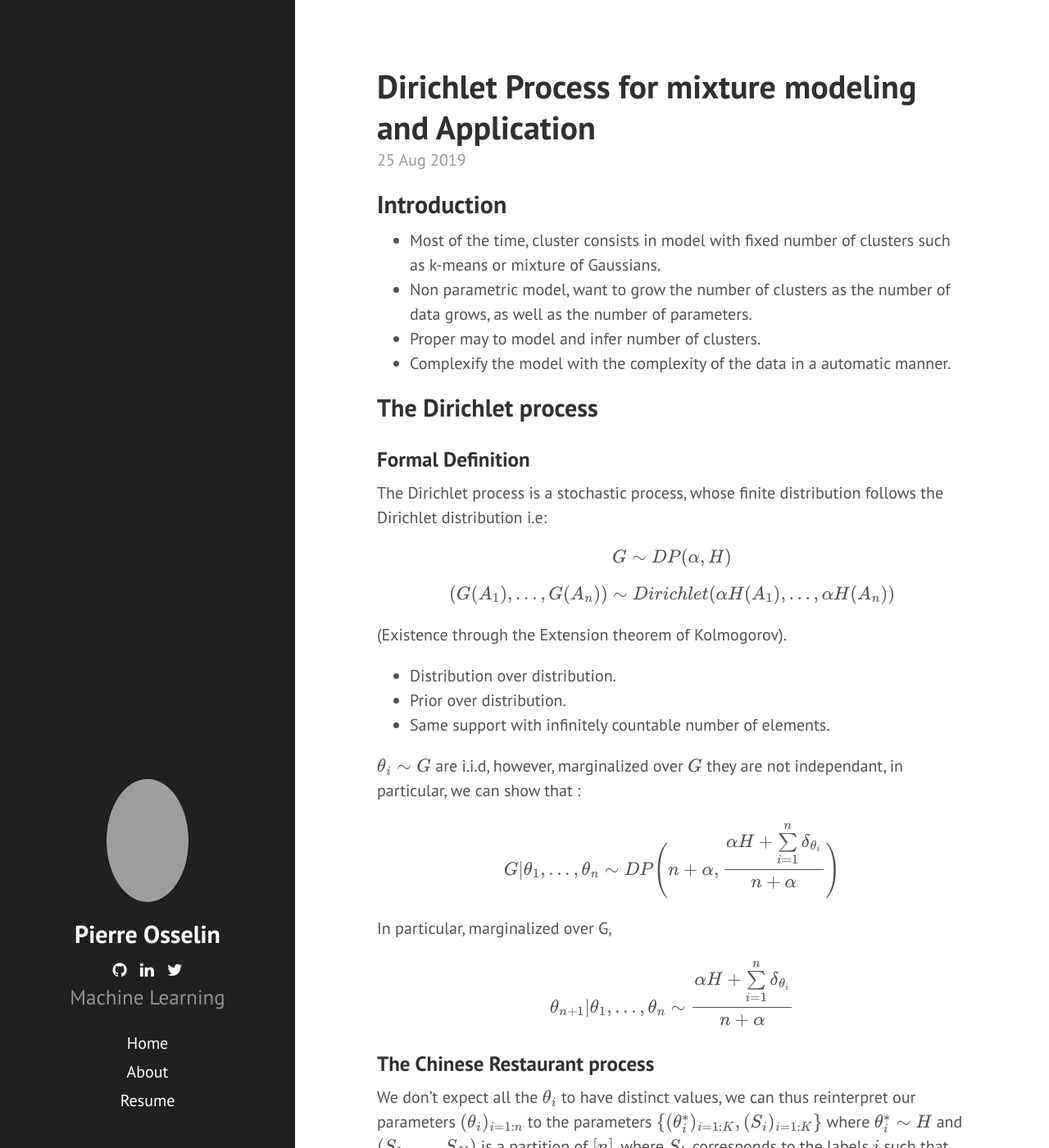
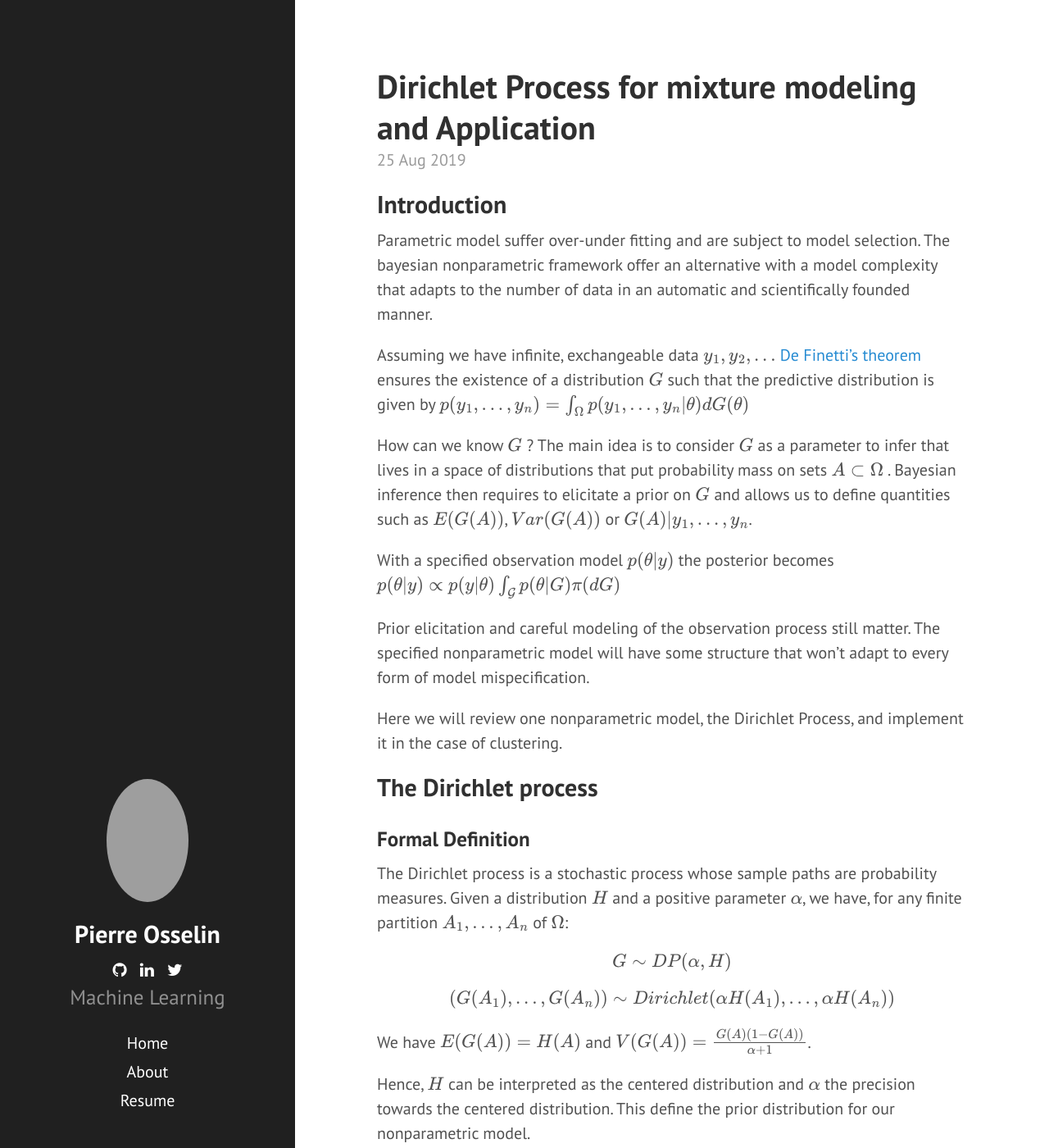
Before and after one commit to pierreosselin/pierreosselin.github.io, a Jekyll site: the page built from _posts/2019-08-25-Dirichlet-Process-For-Mixture.md, in a window 1280 px wide and 1400 px high. Shown: the whole window at 82% size. Built offline with Jekyll 4.4.1, drawn with Linux system fonts in a browser that asks for light colours; nearby versions of some CDN libraries; formulas are drawn with MathJax 3; comment, search, counter and statistics services are not loaded; some of the changed text lies outside the part shown.

Commit message:
Modification post

````diff
--- a/_posts/2019-08-25-Dirichlet-Process-For-Mixture.md
+++ b/_posts/2019-08-25-Dirichlet-Process-For-Mixture.md
@@ -5,40 +5,61 @@
 ---
 ## Introduction
 
+Parametric model suffer over-under fitting and are subject to model selection. The bayesian nonparametric framework offer an alternative with a model complexity that adapts to the number of data in an automatic and scientifically founded manner.
 
+Assuming we have infinite, exchangeable data
+$$
+y_{1}, y_{2}, ...
+$$
+[De Finetti's theorem](https://en.wikipedia.org/wiki/De_Finetti%27s_theorem) ensures the existence of a distribution
+$$ G $$
+such that the predictive distribution is given by
+$$
+p(y_{1}, ..., y_{n}) = \int_{\Omega} p(y_{1}, ..., y_{n} | \theta)dG(\theta)
+$$
 
-* Most of the time, cluster consists in model with fixed number of clusters such as k-means or mixture of Gaussians.
-* Non parametric model, want to grow the number of clusters as the number of data grows, as well as the number of parameters.
-* Proper may to model and infer number of clusters.
-* Complexify the model with the complexity of the data in a automatic manner.
+How can we know $$G$$ ? The main idea is to consider $$ G $$ as a parameter to infer that lives in a space of distributions that put probability mass on sets
+$$A \subset \Omega$$
+. Bayesian inference then requires to elicitate a prior on $$ G $$ and allows us to define quantities such as $$ E(G(A)) $$, $$Var(G(A))$$ or $$G(A)|y_{1}, ..., y_{n}$$.
+
+With a specified observation model
+$$p(\theta | y) $$
+ the posterior becomes
+ $$p(\theta | y) \propto p(y|\theta)\int_{\mathcal{G}}p(\theta | G)\pi(dG)$$
+
+ Prior elicitation and careful modeling of the observation process still matter. The specified nonparametric model will have some structure that won't adapt to every form of model mispecification.
+
+Here we will review one nonparametric model, the Dirichlet Process, and implement it in the case of clustering.
 
 ## The Dirichlet process
 
 ### Formal Definition
 
-The Dirichlet process is a stochastic process, whose finite distribution follows the Dirichlet distribution i.e:
+The Dirichlet process is a stochastic process whose sample paths are probability measures. Given a distribution $$H$$ and a positive parameter $$\alpha$$, we have, for any finite partition $$A_{1}, ..., A_{n}$$ of $$\Omega$$:
 
 $$ G \sim DP(\alpha, H) $$
 
 $$ (G(A_{1}), ..., G(A_{n})) \sim Dirichlet(\alpha H(A_{1}), ..., \alpha H(A_{n})) $$
 
-(Existence through the Extension theorem of Kolmogorov).
+We have
+$$ E(G(A)) = H(A)$$
+ and $$V(G(A)) = \frac{G(A)(1 - G(A))}{\alpha + 1}$$.
 
-* Distribution over distribution.
-* Prior over distribution.
-* Same support with infinitely countable number of elements.
+Hence, $$H$$ can be interpreted as the centered distribution and $$\alpha$$ the precision towards the centered distribution. This define the prior distribution for our nonparametric model.
 
 $$\theta_{i} \sim G$$ are i.i.d, however, marginalized over $$G$$ they are not independant, in particular, we can show that :
 
 $$G | \theta_{1},..., \theta_{n} \sim DP \Bigg( n + \alpha, \frac{\alpha H + \sum\limits_{i = 1}^{n} \delta_{\theta_{i}}}{n + \alpha} \Bigg)$$
 
-In particular, marginalized over G,
+And, marginalized over $$G$$:
 
 $$\theta_{n+1} | \theta_{1},..., \theta_{n} \sim \frac{\alpha H + \sum\limits_{i = 1}^{n} \delta_{\theta_{i}}}{n + \alpha}$$
 
+These equations gives insight into a nex representation of the parameters that we will explore now.
+
 ### The Chinese Restaurant process
 
-We don't expect all the $$\theta_{i}$$ to have distinct values, we can thus reinterpret our parameters $$ (\theta_{i})_{i = 1:n} $$ to the parameters $$\{ (\theta_{i}^{*})_{i = 1:K}, (S_{i})_{i = 1:K}\}$$ where $$\theta_{i}^{*} \sim H$$ and $$(S_{1}, ..., S_{K})$$ is a partition of $$[n]$$, where $$S_{k}$$ corresponds to the labels $$i$$ such that $$\theta_{i} = \theta_{k}^{*}$$. From this interpretation, we have:
+As the previous equations show, we don't expect all the $$\theta_{i}$$ to have distinct values, we can thus reinterpret our parameters $$ (\theta_{i})_{i = 1:n} $$ to the parameters $$\{ (\theta_{i}^{*})_{i = 1:K}, (S_{i})_{i = 1:K}\}$$ where $$\theta_{i}^{*} \sim H$$ and $$(S_{1}, ..., S_{K})$$ is a partition of $$[n]$$, where $$S_{k}$$ corresponds to the labels $$i$$ such that $$\theta_{i} = \theta_{k}^{*}$$. From this interpretation, we can reformulate our previous equation to:
 
 $$
 \theta_{n+1} | \theta_{1},..., \theta_{n} = \left\{
@@ -54,11 +75,13 @@
 By following this iterative process we can directly infer the joint probability of the reparametrization:
 
 $$ \pi(((\theta_{i}^{*}), S)) = P_{\alpha}(S) \times \prod\limits_{k = 1}^{K} H(\theta_{k}^{*}) $$
-Where $$ P_{\alpha}(S) = \frac{\Gamma(\alpha) \alpha^{K} \prod\limits_{k = 1}^{K}\Gamma(n_{k})}{\Gamma(\alpha + n)} $$
 
-### Stick Breaking Rule
+Where
+$$ P_{\alpha}(S) = \frac{\Gamma(\alpha) \alpha^{K} \prod\limits_{k = 1}^{K}\Gamma(n_{k})}{\Gamma(\alpha + n)} $$ can be directly inferred by developping the chinese restaurant process and rearranging the terms.
 
-There exist a way to sample a distribution G from $$DP(\alpha, H)$$ called "stick breaking rule" that works as follows:
+### Stick Breaking Process
+
+There exist a way to sample a distribution $$G$$ from $$DP(\alpha, H)$$ called the "stick breaking process" that works as follows:
 
 * Sample $$(w_{i})_{i = 1,...} \sim Beta(1,\alpha)$$
 * Sample $$(\theta_{i}^{*})_{i = 1,...} \sim H$$
@@ -67,9 +90,10 @@
 
 {% include image.html url="/imgs/plotBreak.png" description="Exemple of samples from the Dirichlet Process centered on a Gaussian with alpha equal to 1 ,10 and 100." %}
 
+The code to reproduce this process can be found [here](https://github.com/pierreosselin/dirichlet-process).
 ## Dirichlet process for Mixture
 
-### Finite Mixture
+### Finite Mixture Model
 
 A finite mixture model assumes that the data come from a mixture of a finite number of distributions.
 
@@ -81,9 +105,11 @@
 
 $$y_{n} | c_{n}, (\theta_{k}^{*})_{k = 1...K} \sim f(.|\theta_{c_{n}}^{*})$$
 
+Here $$\pi$$ are latent variables describing the cluster the data come from. $$H$$ is the distribution the parameters of the observation model come from.
+
 ### Dirichlet Process for Mixture
 
-It can be showed that the marginal distribution converge in distribution to the marginal distribution arising from the Dirichlet Process for mixture modeling.
+It can be showed that the marginal distribution of $$\theta_{i}$$ in the finite mixture model converges in distribution to the marginal distribution of the Dirichlet Process for mixture modeling defined by:
 
 $$G \sim DP(\alpha, H)$$
 
@@ -115,14 +141,17 @@
     \pi((\theta^{*}, S) | y) \propto f(y | \theta^{*}, S) P_{\alpha}(S) \prod\limits_{k = 1}^{K}h(\theta^{*}_{k})
 $$
 
-Techniques : MCMC + Variational Inference
+The main techniques explored in order to perform inference are MCMC methods and Variational Inference methods. However, choosing the observation distribution
+$$ f(y|\theta) $$
+ to be conjugate with $$ H $$ allows us to design a Gibbs Sampler that greatly improve performances.
 
 ### Gibbs Sampling
 
-Choosing f and H such that conjugate priors allow us to derive a Gibbs sampler.
+A Gibbs Sampler can be designed in the following manner to sample from the full posterior distribution
+$$ p(\theta^{*},S | y ) $$:
 
 $$
-    \pi(\theta_{k}^{*} | \theta_{-k}^{*}, (y_{i})_{i}) \propto h(\theta_{k}^{*}) \times \prod\limits_{i \in S_{k}}f(y_{i}|\theta_{k}^{*})
+    \pi(\theta_{k}^{*} | \theta_{-k}^{*},S ,(y_{i})_{i}) \propto h(\theta_{k}^{*}) \times \prod\limits_{i \in S_{k}}f(y_{i}|\theta_{k}^{*})
 $$
 
 $$
@@ -135,24 +164,31 @@
 $$
 
 If a new cluster is created, draw
+
 $$\theta^{*} \sim \pi(\theta^{*} | y_{i}) \propto f(y_{i} | \theta^{*})H(\theta^{*})$$
 
 ### Conjugate priors
 
-with
+In the case we model our observation
+$$ y_{i} | \theta_{k}^{*} $$
+from a multivariate gaussian:
 
 $$\theta^{*}_{k} = (\boldsymbol{\mu}_{k}^{*}, \boldsymbol{\Sigma}_{k}^{*})$$
 
 $$y_{i} \sim \mathcal{N}(\boldsymbol{\mu_{k}}^{*}, \boldsymbol{\Sigma}_{k}^{*})$$
 
+Then a conjugate prior for this distribution is the [Normal-Inverse Wishart distribution](https://en.wikipedia.org/wiki/Normal-inverse-Wishart_distribution) with the four hyperparameters
+$$ (\boldsymbol{\mu}_{0}, \lambda, \boldsymbol{\Psi}, \nu) $$:
+
 $$(\boldsymbol{\mu_{k}}^{*}, \boldsymbol{\Sigma_{k}}^{*}) \sim NIW(\boldsymbol{\mu}_{0}, \lambda, \boldsymbol{\Psi}, \nu)$$
 
-In this case we have:
+In this case the posterior distribution can be written:
+
 $$
     \theta_{k}^{*} | y \sim NIW(\boldsymbol{\mu}_{n}, \lambda_{n}, \boldsymbol{\Psi}_{n}, \nu_{n})
 $$
 
-Where
+Where (Caution ! Wikipedia is wrong, check [Erik B. Sudderth thesis](https://www.ics.uci.edu/~sudderth/papers/sudderthPhD.pdf) instead).
 
 $$
     \boldsymbol{\mu_{n}} = \frac{\lambda \boldsymbol{\mu}_{0} + n\boldsymbol{\bar{y}}}{\lambda + n}
@@ -167,21 +203,30 @@
 $$
 
 $$
-    \boldsymbol{\Psi}_{n} =  \frac{\nu}{\nu + n} \boldsymbol{\Psi} + \boldsymbol{S} + \frac{\lambda n}{\lambda + n} (\boldsymbol{\bar{y}} - \boldsymbol{\mu_{0}})(\boldsymbol{\bar{y}} - \boldsymbol{\mu}_{0})^{T}
+    \boldsymbol{\Psi}_{n} =  \frac{\nu}{\nu_{n}} \boldsymbol{\Psi} + \frac{1}{\nu_{n}}\sum\limits_{i = 1}^{n} y_{i}y_{i}^{T} + \frac{\lambda}{\nu_{n}} \boldsymbol{\mu_{0}}\boldsymbol{\mu_{0}}^{T} - \frac{\lambda_{n}}{\nu + n} \boldsymbol{\mu_{n}}\boldsymbol{\mu_{n}}^{T}
 $$
 
-With
-
-$$
-    \boldsymbol{S} = \sum\limits_{i = 1}^{n} (\boldsymbol{y}_{i} - \boldsymbol{\bar{y}})(\boldsymbol{y}_{i} - \boldsymbol{\bar{y}})^{T}
-$$
-
-The predictive likelihood follows a multivariate student t distribution with $$(\nu_{n} - d + 1)$$ that we will approximate by moment matching by a gaussian:
+The predictive likelihood follows a multivariate student t distribution with $$(\nu_{n} - d + 1)$$ degrees of freedom that we will approximate by moment matching by a gaussian, which is a faithful representation when $$\nu$$ increases:
 
 $$
     p(y | \boldsymbol{\mu}_{0}, \lambda, \boldsymbol{\Psi}, \nu) \sim \mathcal{N}(y; \boldsymbol{\mu}_{0}, \frac{(\lambda + 1)\nu}{\lambda(\nu - p - 1)} \boldsymbol{\Psi})
 $$
 
+## Simulation
+
+The source code for the simulations can be found [here](https://github.com/pierreosselin/dirichlet-process). The Gibbs Sampler with the previous priors is implemented and supports data of any dimension.
+
+```python
+
+```
+
+
+
+
 ## Discussion
 
 This model allows to perforw non parametric bayesian inference, however, it shifts the problem to the design of the prior which establish the size a priori of a cluster.
+
+## Ressources
+
+This blog as been
````
Also changed, not shown: _posts/2019-08-25-Networks.md (+1 -1 lines), imgs/cluster2.png (added), imgs/network.jpg (added), imgs/network.png (added), imgs/network2.jpg (added), imgs/network2.png (added), 7 other files.
